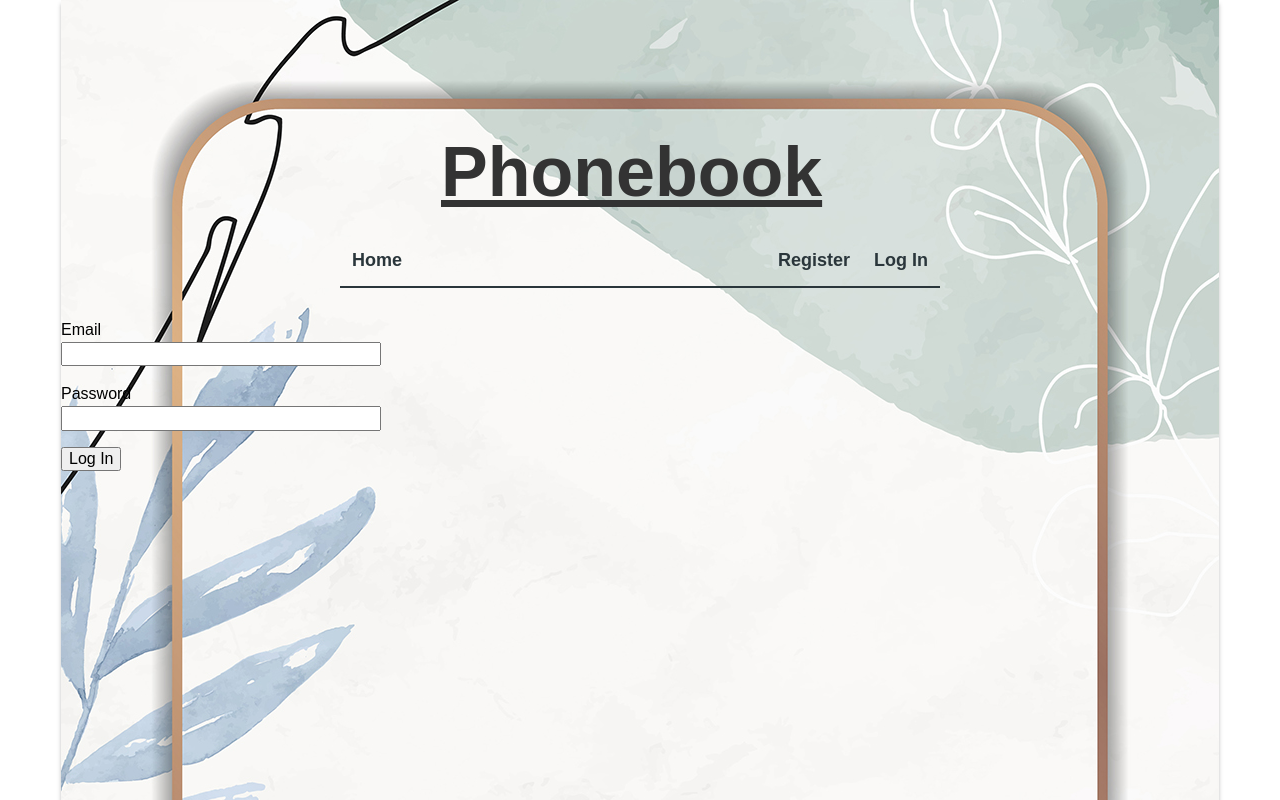
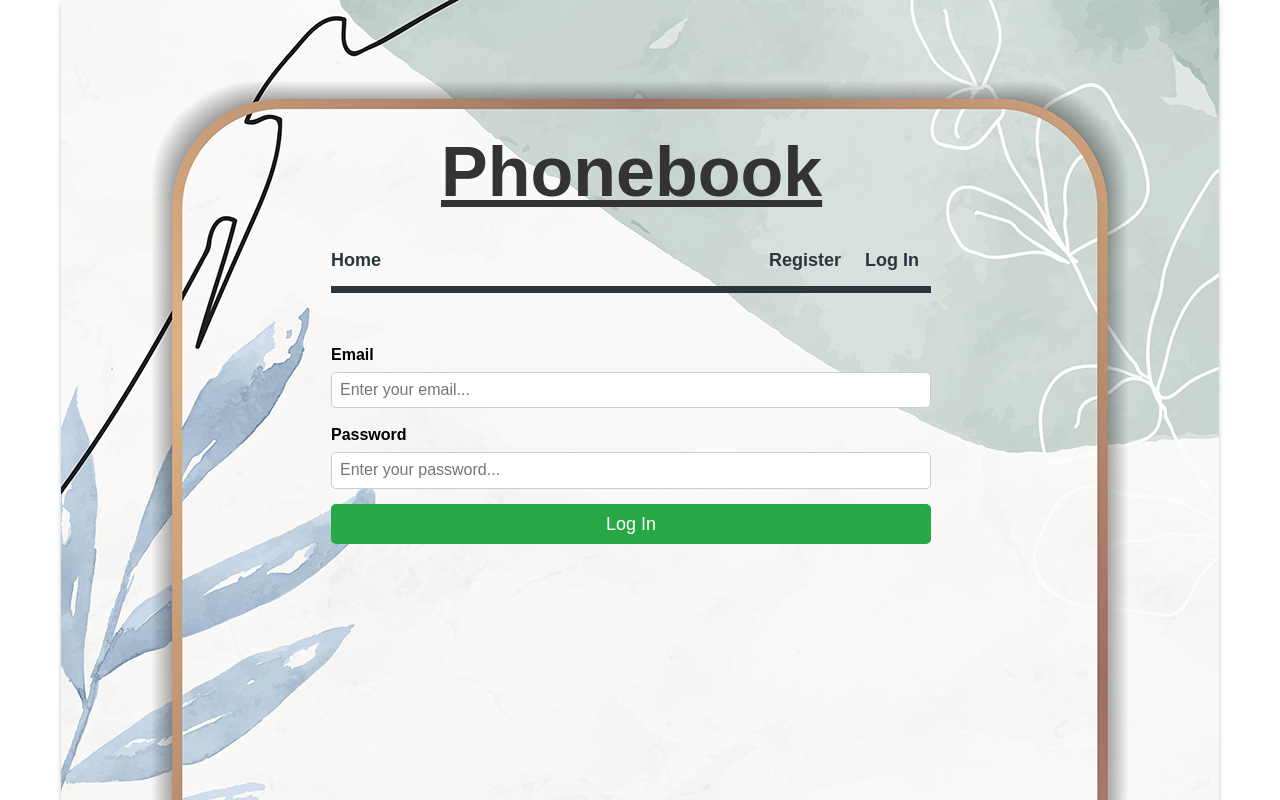
Before and after one commit to nksenechkav/goit-react-hw-08, a React (Vite) app: page /login in a window 1280 px wide. Shown: the top 800 px of the page. Built offline with nearby package versions, Linux system fonts and the light colour scheme.

Commit message:
add fix in formik

```diff
--- a/src/components/app/App.module.scss
+++ b/src/components/app/App.module.scss
@@ -22,7 +22,7 @@
 @media screen and (min-width: 1158px){
     .starting {
       max-width: 1158px;
-      margin: 0 auto;
+      margin-left: 270px;
       font-weight: bold;
       text-align: center;
       margin-bottom: 16px;
--- a/src/components/appBar/AppBar.module.scss
+++ b/src/components/appBar/AppBar.module.scss
@@ -6,7 +6,7 @@
     justify-content: space-between;
     align-items: center;
     margin-bottom: 16px;
-    border-bottom: 2px solid #2a363b;
+    border-bottom: 3px solid #2a363b;
   }
     }
   @media screen and (min-width: 768px) {
@@ -17,7 +17,7 @@
       justify-content: space-between;
       align-items: center;
       margin-bottom: 16px;
-      border-bottom: 2px solid #2a363b;
+      border-bottom: 5px solid #2a363b;
     }
     }
 
@@ -25,11 +25,11 @@
   .header {
     font-size: 18px;
     max-width: 600px;
-    margin: 0 auto;
+    margin-left: 270px;
     display: flex;
     justify-content: space-between;
     align-items: center;
-    margin-bottom: 30px;
-    border-bottom: 2px solid #2a363b;
+    margin-bottom: 50px;
+    border-bottom: 7px solid #2a363b;
   }
   }
--- a/src/components/contactList/ContactList.module.scss
+++ b/src/components/contactList/ContactList.module.scss
@@ -31,7 +31,7 @@
   width: 640px;
   margin-left: 260px;
   list-style-type: none;
-  height: 945px;
+  height: 800px;
   overflow: hidden;
   overflow-y: scroll;
   display: flex;
--- a/src/components/loginForm/LoginForm.jsx
+++ b/src/components/loginForm/LoginForm.jsx
@@ -1,18 +1,39 @@
+import { Formik, Form, Field } from 'formik';
+import { ErrorMessage } from "formik";
+import * as Yup from "yup";
+import { useId } from 'react';
 import { useDispatch } from 'react-redux';
 import { logIn } from '../../redux/auth/operations';
 import css from './LoginForm.module.scss';
 
+const FeedbackSchema = Yup.object().shape({
+  email: Yup.string().trim()
+  .matches(/^[A-Za-z0-9._%+-]+@[A-Za-z0-9.-]+\.[A-Z|a-z]{2,}$/, 'Invalid email address')
+  .required("Required")
+  .test('is-valid-email', 'Enter a valid email address', function (value) {
+    return /^[A-Za-z0-9._%+-]+@[A-Za-z0-9.-]+\.[A-Z|a-z]{2,}$/.test(value);
+  }),
+
+  password: Yup.string().trim()
+  .matches(/^(?=.*[a-zA-Z])(?=.*\d).{5,}$/, 'Password must contain at least one letter, one digit, and be at least 5 characters long')
+  .required("Required")
+  .test('is-valid-password', 'Must be a valid password!', function (value) {
+    // Ваша логіка перевірки дійсності пароля
+    return /^(?=.*[a-zA-Z])(?=.*\d).{5,}$/.test(value);
+  })
+});
+
 export const LoginForm = () => {
   const dispatch = useDispatch();
+  const emailFieldId = useId();
+  const passwordFieldId = useId();
 
-  const handleSubmit = (e) => {
-    e.preventDefault();
-    const form = e.currentTarget;
+  const handleSubmit = (values, actions) => {
 
     dispatch(
       logIn({
-        email: form.elements.email.value,
-        password: form.elements.password.value,
+        email: values.email,
+        password: values.password,
       })
     )
       .unwrap()
@@ -22,21 +43,35 @@ export const LoginForm = () => {
       .catch(() => {
         console.log('login error');
       });
-
-    form.reset();
+      actions.resetForm();
   };
 
   return (
-    <form className={css.form} onSubmit={handleSubmit} autoComplete="off">
-      <label className={css.label}>
-        Email
-        <input type="email" name="email" />
-      </label>
-      <label className={css.label}>
-        Password
-        <input type="password" name="password" />
-      </label>
-      <button type="submit">Log In</button>
-    </form>
+  <Formik initialValues={{
+      id: "",
+      email: "",
+      password: ""
+    }}
+    onSubmit={handleSubmit}
+    validationSchema={FeedbackSchema}
+    >
+    <Form className={css.form} autoComplete="off">
+
+    <div className={css["form-wrapper"]}>
+      <label className={css.label} htmlFor={emailFieldId}>Email</label>
+      <Field className={css.field} type="email" name="email" id={emailFieldId} placeholder='Enter your email...'/>
+      <ErrorMessage name="name" component="p" className={css.error} />
+    </div>
+
+    <div className={css["form-wrapper"]}>
+      <label className={css.label} htmlFor={passwordFieldId}>Password</label>
+      <Field className={css.field} type="password" name="password" id={passwordFieldId} placeholder='Enter your password...'/>
+      <ErrorMessage name="name" component="p" className={css.error} />
+    </div>
+
+      <button className={css.btn} type="submit">Log In</button>
+
+    </Form>
+  </Formik>
   );
 };
--- a/src/components/loginForm/LoginForm.module.scss
+++ b/src/components/loginForm/LoginForm.module.scss
@@ -1,9 +1,140 @@
+@media screen and (min-width: 375px){
   .form {
-    width: 320px;
+   padding-left: 50px;
+   width: 270px;
+   margin-bottom: 10px;
+}
+
+.form-wrapper {
+  margin-bottom: 10px;
 }
 
 .label {
+  margin-right: 10px;
+  font-weight: bold;
+}
+
+.field {
+  padding: 8px;
+  border: 1px solid #ccc;
+  border-radius: 5px;
+}
+
+.error {
+  color: #dc3545;
+  margin-top: 5px;
+}
+
+.btn {
+  margin-left: 160px;
+  width: 100px;
+  height: 30px;
+  background-color: #28a745;
+  color: #fff;
+  border: none;
+  padding: 5px;
+  border-radius: 5px;
+  cursor: pointer;
+  font-size: 16px;
+}
+
+.btn:hover {
+  background-color: #218838;
+}
+}
+@media screen and (min-width: 768px){
+  .form {
+  padding-left: 200px;
+  width: 400px;
   display: flex;
   flex-direction: column;
-    margin-bottom: 16px;
 }
+
+.form-wrapper {
+  margin-bottom: 15px;
+}
+
+.label {
+  margin-bottom: 5px;
+  display: block;
+  font-weight: bold;
+  margin-right: 10px;
+}
+
+.field {
+  width: 370px;
+  padding: 8px;
+  border: 1px solid #ccc;
+  border-radius: 5px;
+}
+
+.error {
+  color: #dc3545;
+  margin-top: 5px;
+}
+
+.btn {
+  margin-left: 0;
+  width: 390px;
+  height: 40px;
+  background-color: #28a745;
+  color: #fff;
+  border: none;
+  padding: 10px 15px;
+  border-radius: 5px;
+  cursor: pointer;
+  font-size: 18px;
+}
+
+.btn:hover {
+  background-color: #218838;
+}
+}
+
+@media screen and (min-width: 1158px){
+  .form {
+  padding-left: 270px;
+  width: 640px;
+  display: flex;
+  flex-direction: column;
+}
+
+.form-wrapper {
+  margin-bottom: 15px;
+}
+
+.label {
+  margin-bottom: 5px;
+  display: block;
+  font-weight: bold;
+  margin-right: 10px;
+}
+
+.field {
+  width: 600px;
+  padding: 8px;
+  border: 1px solid #ccc;
+  border-radius: 5px;
+}
+
+.error {
+  color: #dc3545;
+  margin-top: 5px;
+}
+
+.btn {
+  width: 600px;
+  height: 40px;
+  background-color: #28a745;
+  color: #fff;
+  border: none;
+  padding: 10px 15px;
+  border-radius: 5px;
+  cursor: pointer;
+  font-size: 18px;
+}
+
+.btn:hover {
+  background-color: #218838;
+}
+}
--- a/src/components/navigation/Navigation.module.scss
+++ b/src/components/navigation/Navigation.module.scss
@@ -3,6 +3,7 @@
       display: inline-block;
       text-decoration: none;
       padding: 12px;
+      padding-left: 0;
       font-weight: 700;
       color: #2a363b;
     }
@@ -21,6 +22,7 @@
       display: inline-block;
       text-decoration: none;
       padding: 12px;
+      padding-left: 0;
       font-weight: 700;
       color: #2a363b;
     }
@@ -39,6 +41,7 @@
         display: inline-block;
         text-decoration: none;
         padding: 12px;
+        padding-left: 0;
         font-weight: 700;
         color: #2a363b;
       }
--- a/src/components/registerForm/RegisterForm.jsx
+++ b/src/components/registerForm/RegisterForm.jsx
@@ -1,40 +1,125 @@
+import { Formik, Form, Field } from 'formik';
+import { ErrorMessage } from "formik";
+import * as Yup from "yup";
+import { useId } from 'react';
 import { useDispatch } from 'react-redux';
 import { register } from '../../redux/auth/operations';
 import css from './RegisterForm.module.scss';
 
+const FeedbackSchema = Yup.object().shape({
+  email: Yup.string().trim()
+  .matches(/^[A-Za-z0-9._%+-]+@[A-Za-z0-9.-]+\.[A-Z|a-z]{2,}$/, 'Invalid email address')
+  .required("Required")
+  .test('is-valid-email', 'Enter a valid email address', function (value) {
+    return /^[A-Za-z0-9._%+-]+@[A-Za-z0-9.-]+\.[A-Z|a-z]{2,}$/.test(value);
+  }),
+
+  password: Yup.string().trim()
+  .matches(/^(?=.*[a-zA-Z])(?=.*\d).{5,}$/, 'Password must contain at least one letter, one digit, and be at least 5 characters long')
+  .required("Required")
+  .test('is-valid-password', 'Must be a valid password!', function (value) {
+    // Ваша логіка перевірки дійсності пароля
+    return /^(?=.*[a-zA-Z])(?=.*\d).{5,}$/.test(value);
+  })
+});
+
 export const RegisterForm = () => {
   const dispatch = useDispatch();
+  const nameFieldId = useId();
+  const emailFieldId = useId();
+  const passwordFieldId = useId();
 
-  const handleSubmit = (e) => {
-    e.preventDefault();
-    const form = e.target;
+  const handleSubmit = (values, actions) => {
 
     dispatch(
       register({
-        name: form.elements.name.value,
-        email: form.elements.email.value,
-        password: form.elements.password.value,
+        name: values.email,
+        email: values.email,
+        password: values.password,
       })
-    );
-
-    form.reset();
+    )
+      .unwrap()
+      .then(() => {
+        console.log('login success');
+      })
+      .catch(() => {
+        console.log('login error');
+      });
+      actions.resetForm();
   };
 
   return (
-    <form className={css.form} onSubmit={handleSubmit} autoComplete="off">
-      <label className={css.label}>
-        Username
-        <input type="text" name="name" />
-      </label>
-      <label className={css.label}>
-        Email
-        <input type="email" name="email" />
-      </label>
-      <label className={css.label}>
-        Password
-        <input type="password" name="password" />
-      </label>
-      <button type="submit">Register</button>
-    </form>
+  <Formik initialValues={{
+      id: "",
+      name: "",
+      email: "",
+      password: ""
+    }}
+    onSubmit={handleSubmit}
+    validationSchema={FeedbackSchema}
+    >
+    <Form className={css.form} autoComplete="off">
+    <div className={css["form-wrapper"]}>
+        <label className={css.label} htmlFor={nameFieldId}>Username</label>
+        <Field className={css.field} type="text" name="name" id={nameFieldId} placeholder='Enter your name...'/>
+        <ErrorMessage name="name" component="p" className={css.error} />
+        </div>
+
+    <div className={css["form-wrapper"]}>
+      <label className={css.label} htmlFor={emailFieldId}>Email</label>
+      <Field className={css.field} type="email" name="email" id={emailFieldId} placeholder='Enter your email...'/>
+      <ErrorMessage name="name" component="p" className={css.error} />
+    </div>
+
+    <div className={css["form-wrapper"]}>
+      <label className={css.label} htmlFor={passwordFieldId}>Password</label>
+      <Field className={css.field} type="password" name="password" id={passwordFieldId} placeholder='Enter your password...'/>
+      <ErrorMessage name="name" component="p" className={css.error} />
+    </div>
+
+      <button className={css.btn} type="submit">Register</button>
+
+    </Form>
+  </Formik>
   );
 };
+
+
+
+
+// export const RegisterForm = () => {
+//   const dispatch = useDispatch();
+
+//   const handleSubmit = (e) => {
+//     e.preventDefault();
+//     const form = e.target;
+
+//     dispatch(
+//       register({
+//         name: form.elements.name.value,
+//         email: form.elements.email.value,
+//         password: form.elements.password.value,
+//       })
+//     );
+
+//     form.reset();
+//   };
+
+//   return (
+//     <form className={css.form} onSubmit={handleSubmit} autoComplete="off">
+//       <label className={css.label}>
+//         Username
+//         <input type="text" name="name" />
+//       </label>
+//       <label className={css.label}>
+//         Email
+//         <input type="email" name="email" />
+//       </label>
+//       <label className={css.label}>
+//         Password
+//         <input type="password" name="password" />
+//       </label>
+//       <button type="submit">Register</button>
+//     </form>
+//   );
+// };
--- a/src/components/registerForm/RegisterForm.module.scss
+++ b/src/components/registerForm/RegisterForm.module.scss
@@ -1,9 +1,140 @@
+@media screen and (min-width: 375px){
   .form {
-    width: 320px;
+   padding-left: 50px;
+   width: 270px;
+   margin-bottom: 10px;
+}
+
+.form-wrapper {
+  margin-bottom: 10px;
 }
 
 .label {
+  margin-right: 10px;
+  font-weight: bold;
+}
+
+.field {
+  padding: 8px;
+  border: 1px solid #ccc;
+  border-radius: 5px;
+}
+
+.error {
+  color: #dc3545;
+  margin-top: 5px;
+}
+
+.btn {
+  margin-left: 160px;
+  width: 100px;
+  height: 30px;
+  background-color: #28a745;
+  color: #fff;
+  border: none;
+  padding: 5px;
+  border-radius: 5px;
+  cursor: pointer;
+  font-size: 16px;
+}
+
+.btn:hover {
+  background-color: #218838;
+}
+}
+@media screen and (min-width: 768px){
+  .form {
+  padding-left: 200px;
+  width: 400px;
   display: flex;
   flex-direction: column;
-    margin-bottom: 16px;
 }
+
+.form-wrapper {
+  margin-bottom: 15px;
+}
+
+.label {
+  margin-bottom: 5px;
+  display: block;
+  font-weight: bold;
+  margin-right: 10px;
+}
+
+.field {
+  width: 370px;
+  padding: 8px;
+  border: 1px solid #ccc;
+  border-radius: 5px;
+}
+
+.error {
+  color: #dc3545;
+  margin-top: 5px;
+}
+
+.btn {
+  margin-left: 0;
+  width: 390px;
+  height: 40px;
+  background-color: #28a745;
+  color: #fff;
+  border: none;
+  padding: 10px 15px;
+  border-radius: 5px;
+  cursor: pointer;
+  font-size: 18px;
+}
+
+.btn:hover {
+  background-color: #218838;
+}
+}
+
+@media screen and (min-width: 1158px){
+  .form {
+  padding-left: 270px;
+  width: 640px;
+  display: flex;
+  flex-direction: column;
+}
+
+.form-wrapper {
+  margin-bottom: 15px;
+}
+
+.label {
+  margin-bottom: 5px;
+  display: block;
+  font-weight: bold;
+  margin-right: 10px;
+}
+
+.field {
+  width: 600px;
+  padding: 8px;
+  border: 1px solid #ccc;
+  border-radius: 5px;
+}
+
+.error {
+  color: #dc3545;
+  margin-top: 5px;
+}
+
+.btn {
+  width: 600px;
+  height: 40px;
+  background-color: #28a745;
+  color: #fff;
+  border: none;
+  padding: 10px 15px;
+  border-radius: 5px;
+  cursor: pointer;
+  font-size: 18px;
+}
+
+.btn:hover {
+  background-color: #218838;
+}
+}
--- a/src/components/searchBox/SearchBox.module.scss
+++ b/src/components/searchBox/SearchBox.module.scss
@@ -46,8 +46,8 @@
 .searchBox {
     margin-left: 270px;
     width: 640px;
-    margin-top: 40px;
-    margin-bottom: 40px;
+    margin-top: 50px;
+    margin-bottom: 50px;
   }
 
   .label {
```
Lines whose indentation alone changed are shown as unchanged.
